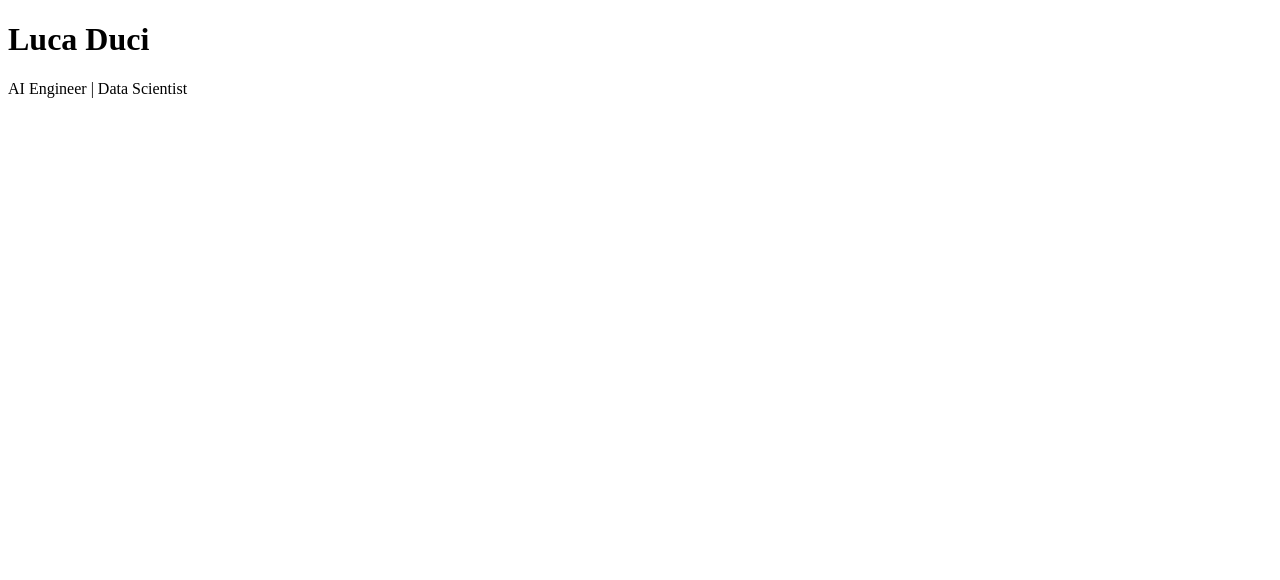
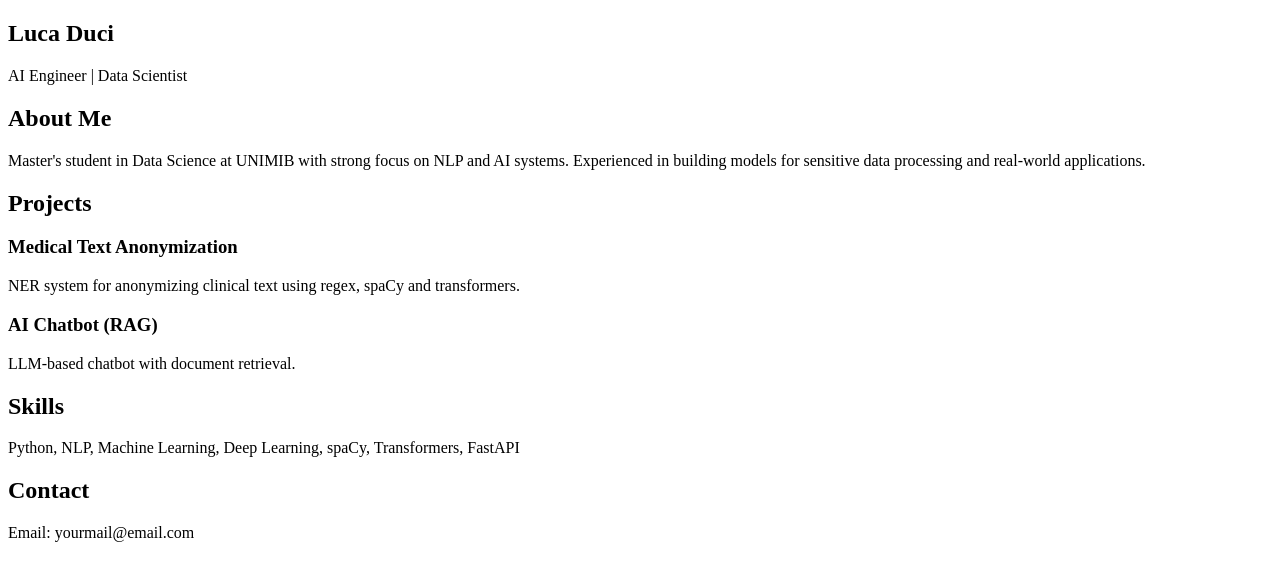
Before and after one commit to lduccio29/lucaduci.github.io, a plain HTML site: page index.html in a window 1280 px wide. Drawn offline with Linux system fonts and the light colour scheme.

Commit message:
Update index.html

```diff
--- a/index.html
+++ b/index.html
@@ -1,10 +1,55 @@
 <!DOCTYPE html>
-<html>
+<html lang="en">
 <head>
+  <meta charset="UTF-8">
   <title>Luca Duci</title>
+  <link rel="stylesheet" href="style.css">
 </head>
+
 <body>
+
+<!-- HERO -->
+<section class="hero">
   <h1>Luca Duci</h1>
   <p>AI Engineer | Data Scientist</p>
+</section>
+
+<!-- ABOUT -->
+<section class="about">
+  <h2>About Me</h2>
+  <p>
+    Master's student in Data Science at UNIMIB with strong focus on NLP and AI systems.
+    Experienced in building models for sensitive data processing and real-world applications.
+  </p>
+</section>
+
+<!-- PROJECTS -->
+<section class="projects">
+  <h2>Projects</h2>
+
+  <div class="project">
+    <h3>Medical Text Anonymization</h3>
+    <p>NER system for anonymizing clinical text using regex, spaCy and transformers.</p>
+  </div>
+
+  <div class="project">
+    <h3>AI Chatbot (RAG)</h3>
+    <p>LLM-based chatbot with document retrieval.</p>
+  </div>
+
+</section>
+
+<!-- SKILLS -->
+<section class="skills">
+  <h2>Skills</h2>
+  <p>Python, NLP, Machine Learning, Deep Learning, spaCy, Transformers, FastAPI</p>
+</section>
+
+<!-- CONTACT -->
+<section class="contact">
+  <h2>Contact</h2>
+  <p>Email: yourmail@email.com</p>
+</section>
+
 </body>
 </html>
```
